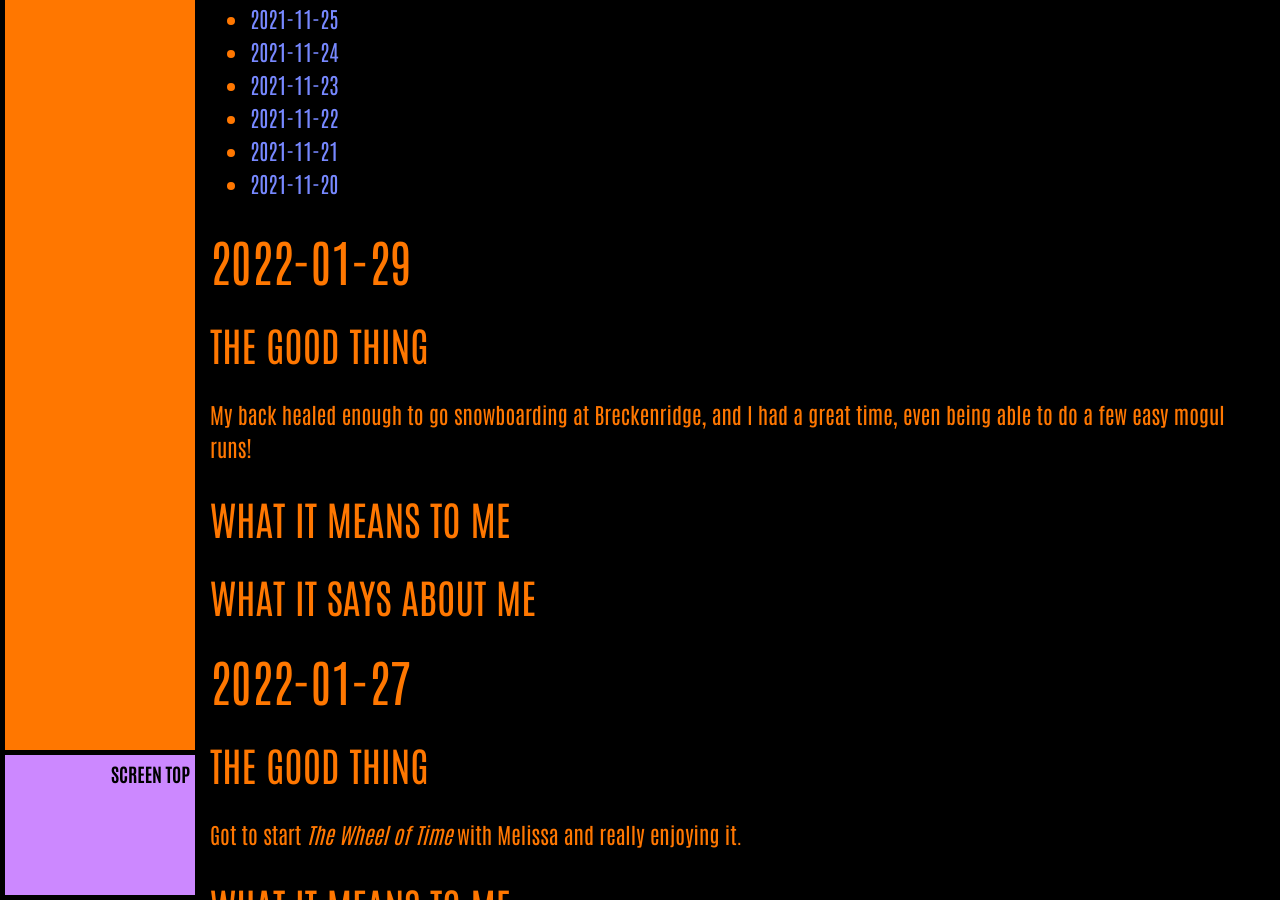
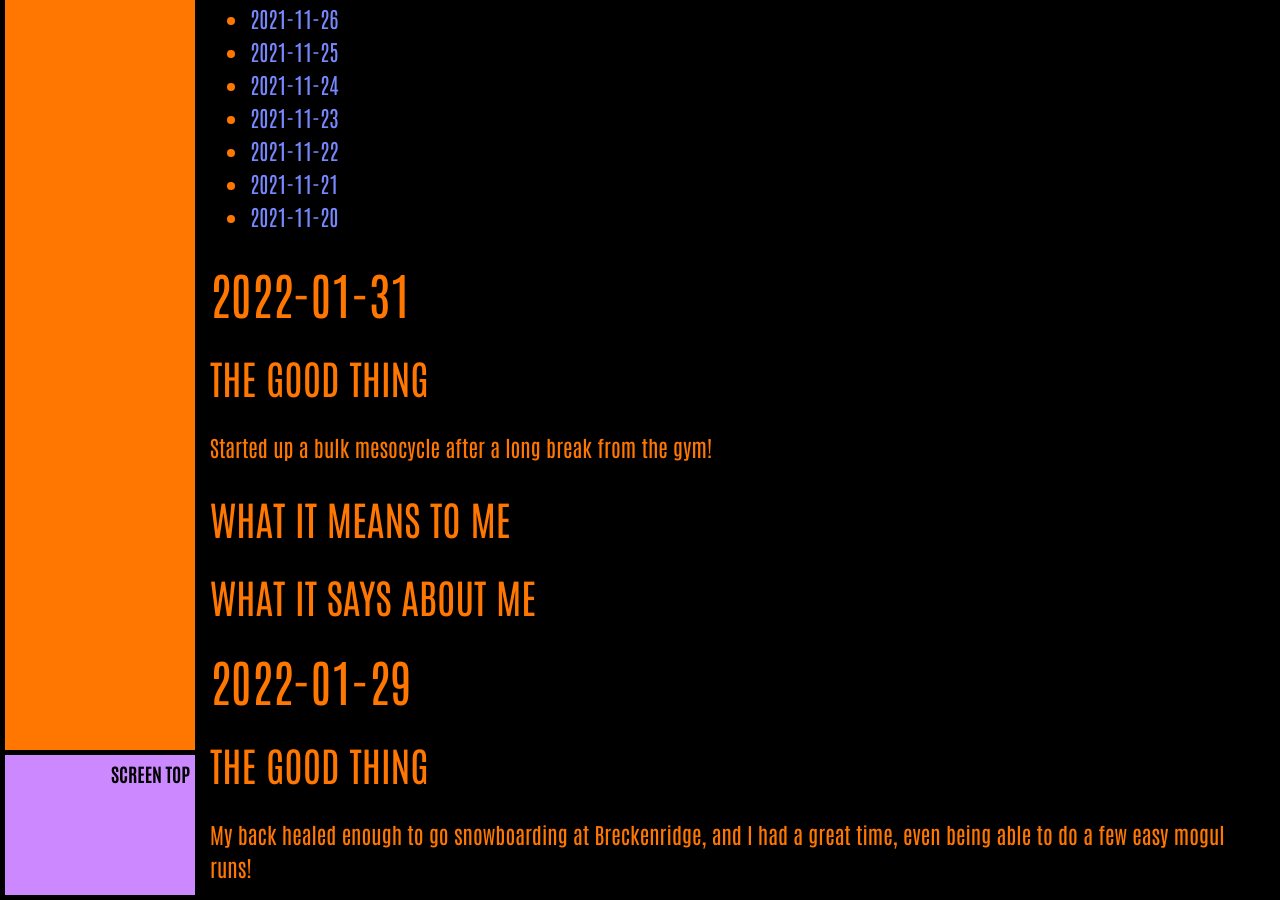
Before and after one commit to ArthurZey/arthurzey.github.io, a Jekyll site: the page built from _pages/one-good-thing.md, in a window 1280 px wide and 900 px high, scrolled down 2068 px. Built offline with Jekyll 4.4.1, drawn with Linux system fonts in a browser that asks for light colours; some of the changed text lies outside the part shown.

Commit message:
added stub for 2022-01-31

```diff
--- a/_pages/one-good-thing.md
+++ b/_pages/one-good-thing.md
@@ -12,6 +12,15 @@
 * TOC
 {:toc}
 {::options toc_levels="2" /}
+
+## 2022-01-31
+### The Good Thing
+Started up a bulk mesocycle after a long break from the gym!
+### What It Means to Me
+
+### What It Says about Me
+
+
 
 ## 2022-01-29
 ### The Good Thing
```
Also changed, not shown: other parts of _pages/one-good-thing.md (+1 -1 lines).
